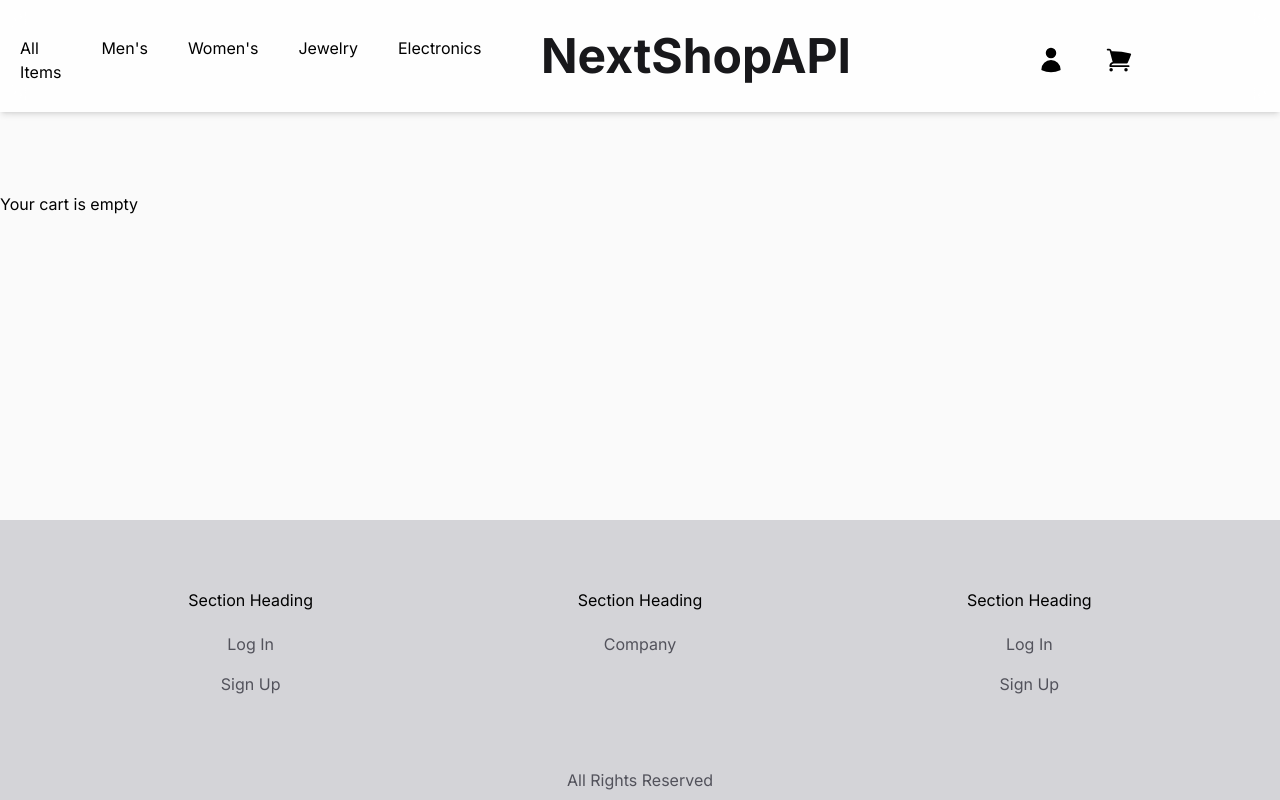
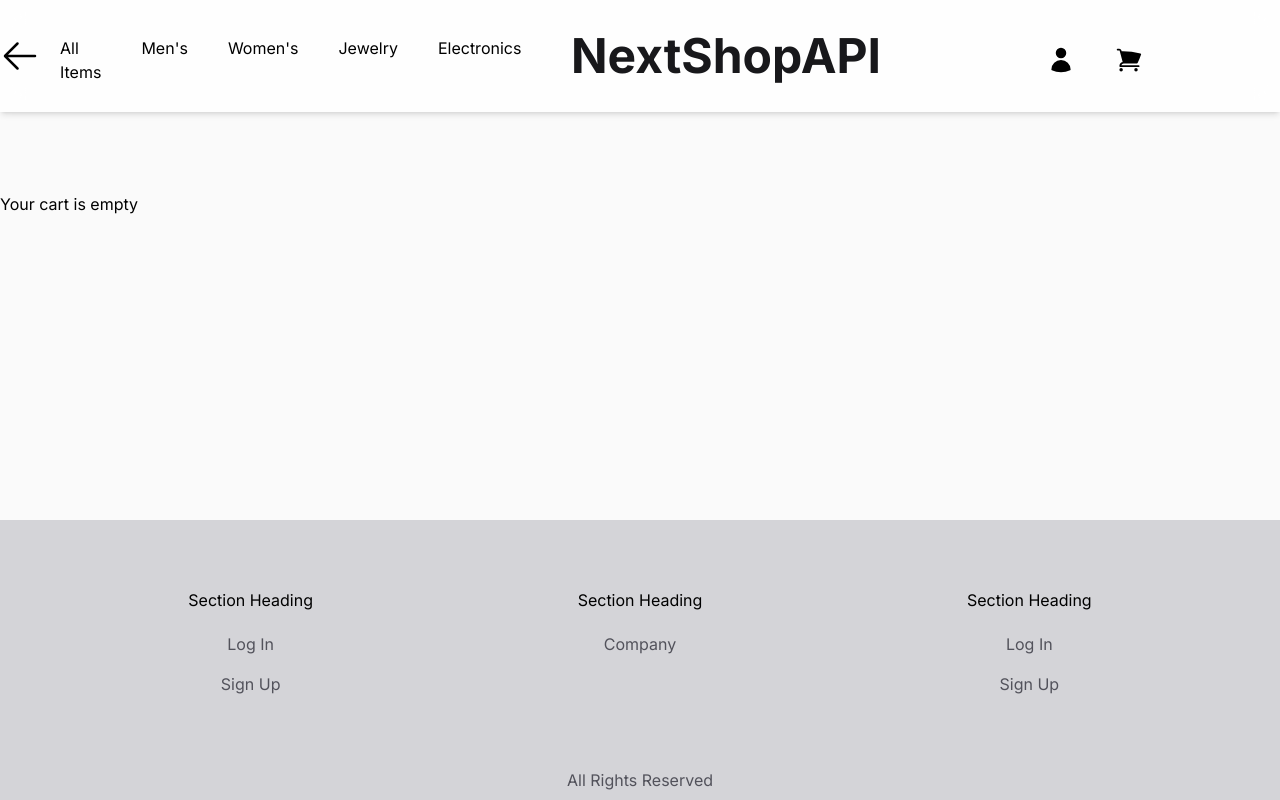
Before and after one commit to norristown/nextshop, a Next.js app: page /cart in a window 1280 px wide. Built offline with nearby package versions, Linux system fonts and the light colour scheme; no server answers.

Commit message:
mobile styling and back button added to mobile navbar

```diff
--- a/src/app/cart/page.js
+++ b/src/app/cart/page.js
@@ -1,8 +1,8 @@
 "use client";
 
+import { useState } from "react";
 import { useCart } from "../context/cart-context";
 import CartWrapper from "../components/CartWrapper";
-import { useState } from "react";
 
 function CartPage() {
   const { state } = useCart();
@@ -16,7 +16,7 @@ function CartPage() {
   );
   console.log(state);
   return (
-    <div className="mt-48">
+    <div className="mt-48 mx-4 md:mx-0">
       {state.products.length === 0 ? (
         <div>Your cart is empty</div>
       ) : (
--- a/src/app/components/Header.jsx
+++ b/src/app/components/Header.jsx
@@ -6,10 +6,11 @@ import {
   Bars3Icon,
   XMarkIcon,
   ArrowUpIcon,
+  ArrowLeftIcon,
 } from "@heroicons/react/24/solid";
 import Link from "next/link";
 import clsx from "clsx";
-import { usePathname } from "next/navigation";
+import { usePathname, useRouter } from "next/navigation";
 import { useState } from "react";
 import NavLink from "./utilities/NavLink";
 import { useCart } from "../context/cart-context";
@@ -65,6 +66,7 @@ function Header() {
     { id: 5, title: "Cart", path: "/cart" },
   ];
 
+  const router = useRouter();
   const [navbarOpen, setNavbarOpen] = useState(false);
   const pathname = usePathname();
   const { state } = useCart();
@@ -76,9 +78,9 @@ function Header() {
   return (
     <nav className="bg-white md:bg-white/80 backdrop-blur-md shadow-md w-full fixed top-0 left-0 right-0 z-10">
       <div className="flex flex-wrap items-center justify-between p-4 md:p-0 mx-auto">
-        <Link href={"/"} className="text-2xl md:hidden">
-          <ArrowUpIcon className="h-10 w-10" />
-        </Link>
+        <button onClick={() => router.back()}>
+          <ArrowLeftIcon className="h-10 w-10" />
+        </button>
         <Link href={"/"} className="text-3xl font-semibold md:hidden">
           NextShopAPI
         </Link>
--- a/src/app/context/cart-context.js
+++ b/src/app/context/cart-context.js
@@ -25,7 +25,6 @@ function cartReducer(state, action) {
         products: state.products.filter((x) => x.id !== action.product.id),
       };
     case "increment":
-      console.log("inc", action.product);
       return {
         products: state.products.map((item) =>
           item.id === action.product.id
--- a/src/app/products/[productId]/page.js
+++ b/src/app/products/[productId]/page.js
@@ -48,11 +48,11 @@ function ProductPage() {
   }
 
   return (
-    <div className="grid grid-cols-1 md:grid-cols-2 gap-4 md:max-w-screen-lg mx-auto my-32">
+    <div className="grid grid-cols-1 md:grid-cols-2 gap-4 md:max-w-screen-lg mx-4 md:mx-auto my-32">
       {product && (
         <>
           <div className="cols-span-2">
-            <div className="border p-4 rounded border-slate-300 flex items-center justify-center">
+            <div className="md:border p-4 rounded border-slate-300 flex items-center justify-center">
               <StoreCard
                 src={product.image}
                 imgUrl={product.image}
```
